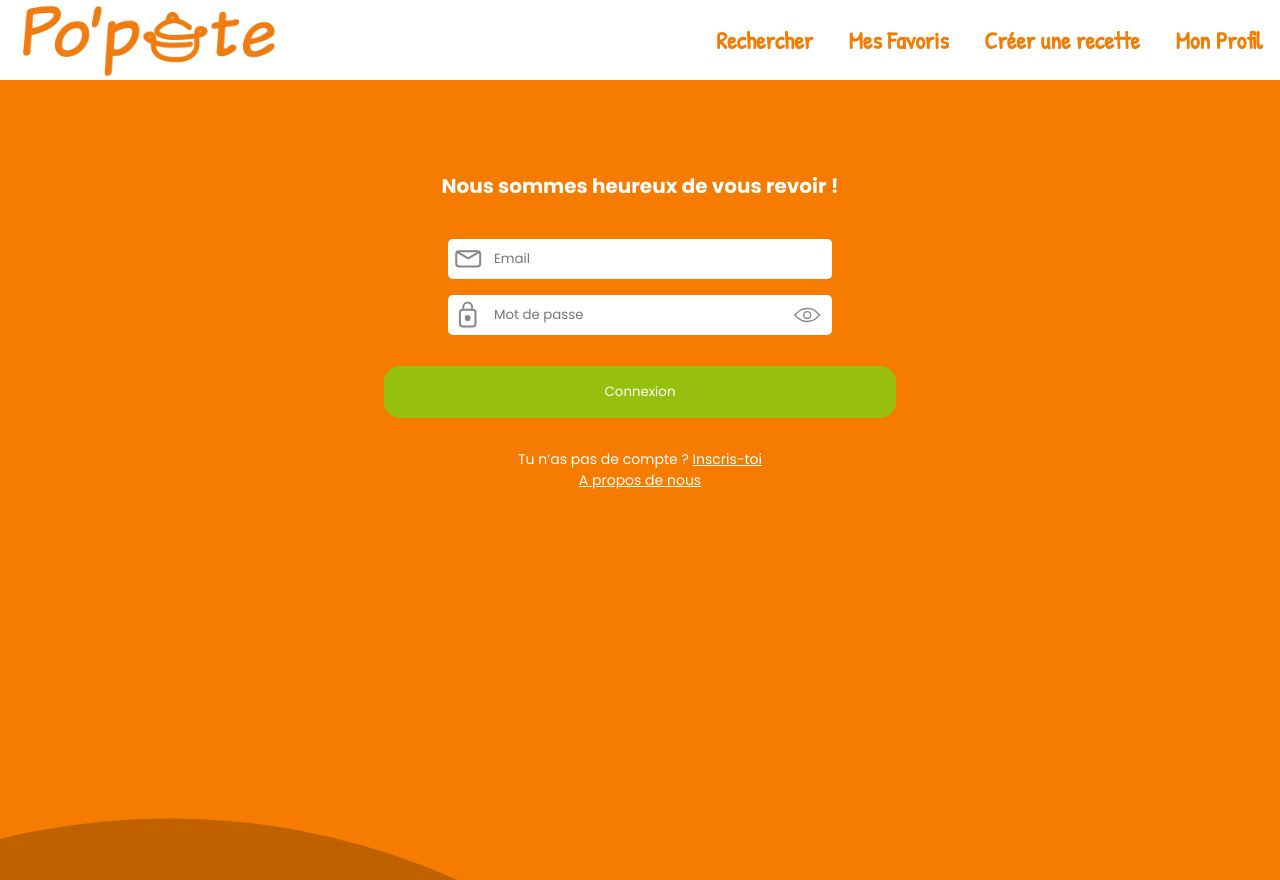
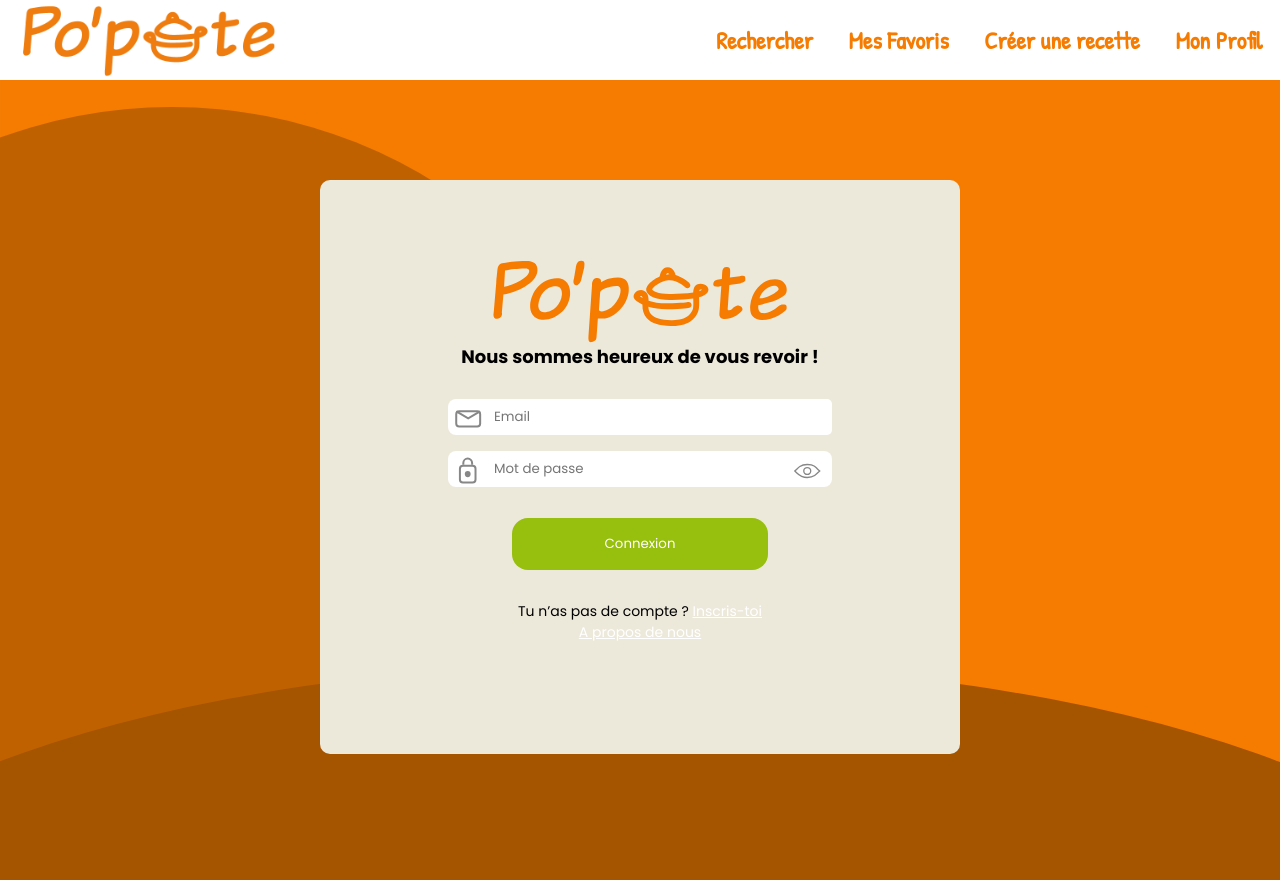
Before and after one commit to WildCodeSchool-2024-02/JS-Nantes-RamCSS-P3-PoPote, a React (Vite) app in the folder client/: page /connexion in a window 1280 px wide. Built offline with nearby package versions, Linux system fonts and the light colour scheme.

Commit message:
US_04_connexionform desktop css finished, mobile css almost finished

```diff
--- a/client/src/pages/ConnexionPage.jsx
+++ b/client/src/pages/ConnexionPage.jsx
@@ -3,6 +3,7 @@ import { NavLink } from "react-router-dom";
 function ConnexionPage() {
   return (
     <section className="login-page">
+      <div className="desktop-frame-connexion">
         <img
           src="./src/assets/logo/logo_popote_blanc.svg"
           alt="logo Popote"
@@ -23,7 +24,12 @@ function ConnexionPage() {
                 alt="icon email"
                 className="icon-form"
               />
-            <input type="email" id="login-email" placeholder="Email" required />
+              <input
+                type="email"
+                id="login-email"
+                placeholder="Email"
+                required
+              />
             </div>
             <div className="logo-input">
               <img
@@ -52,11 +58,13 @@ function ConnexionPage() {
             />
           </form>
           <p>
-          Tu n’as pas de compte ? <NavLink className="url">Inscris-toi</NavLink>
+            Tu n’as pas de compte ?{" "}
+            <NavLink className="url">Inscris-toi</NavLink>
             <br />
             <NavLink className="url">A propos de nous</NavLink>
           </p>
         </section>
+      </div>
     </section>
   );
 }
--- a/client/src/styles/components-styles/user-form.css
+++ b/client/src/styles/components-styles/user-form.css
@@ -13,19 +13,22 @@
 }
 
 .icon-form {
-  width: 8vw;
-  height: 8vh;
+  width: 5vw;
   margin: 0.5vw;
+  margin-left: 10px;
+  margin-right: 10px;
 }
 
 .logo-input {
   display: flex;
   background-color: var(--primary-bg-color);
-  border-radius: 5px;
+  border-radius: 8px;
   width: 90vw;
+  height: 4.5vh;
 
   & input {
     border: none;
+    align-items: center;
     width: 70vw;
     font-family: var(--poppins-font);
   }
@@ -87,4 +90,8 @@
   .cgu-container {
     width: 35vw;
   }
+
+  .submit-button {
+    width: 20vw;
+  }
 }
--- a/client/src/styles/global.css
+++ b/client/src/styles/global.css
@@ -63,11 +63,15 @@ h1 {
   font-size: 1.5rem;
   font-family: var(--poppins-font);
 }
+
 h2 {
   font-size: 1.25rem;
+  font-family: var(--poppins-font);
 }
+
 h3 {
   font-size: 1rem;
+  font-family: var(--poppins-font);
 }
 
 p {
--- a/client/src/styles/pages-styles/connexion-page.css
+++ b/client/src/styles/pages-styles/connexion-page.css
@@ -19,6 +19,7 @@
 
   & h2 {
     font-family: var(--poppins-font);
+    font-size: 1.125rem;
   }
 
   & p {
@@ -27,5 +28,43 @@
 }
 
 .login-userform-page {
+  position: fixed;
+  bottom: 1px;
   display: flex;
 }
+
+@media screen and (min-width: 992px) {
+  .login-page {
+    background: url("../../assets/background/background_desktop_welcome.svg");
+    background-repeat: no-repeat;
+    background-size: cover;
+    color: var(--dark-font-color);
+  }
+
+  .desktop-frame-connexion {
+    display: flex;
+    flex-direction: column;
+    align-items: center;
+    background-color: var(--beige-bg-color);
+    width: 50vw;
+    margin: 30px;
+    border-radius: 10px;
+    /* gap: 50px; */
+    margin-top: 100px;
+    padding-top: 80px;
+    padding-bottom: 80px;
+  }
+
+  .logo-blanc {
+    display: none;
+  }
+
+  .logo-orange {
+    display: block;
+    width: 23vw;
+  }
+
+  .login-userform-page {
+    position: relative;
+  }
+}
```
Lines whose indentation alone changed are shown as unchanged.
